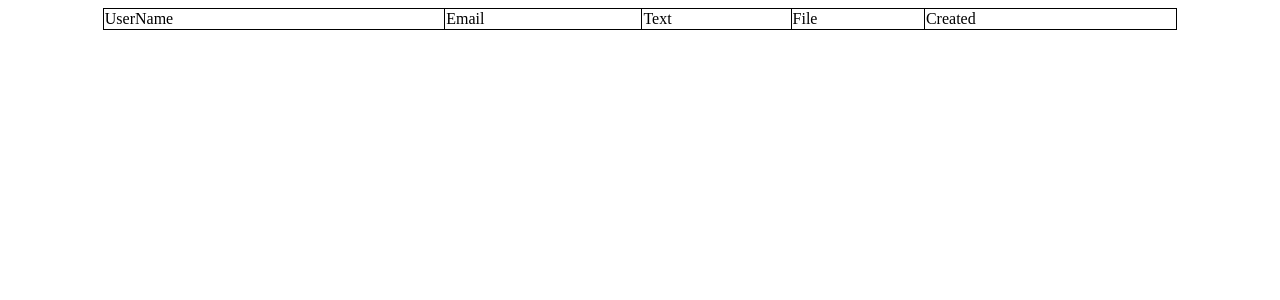
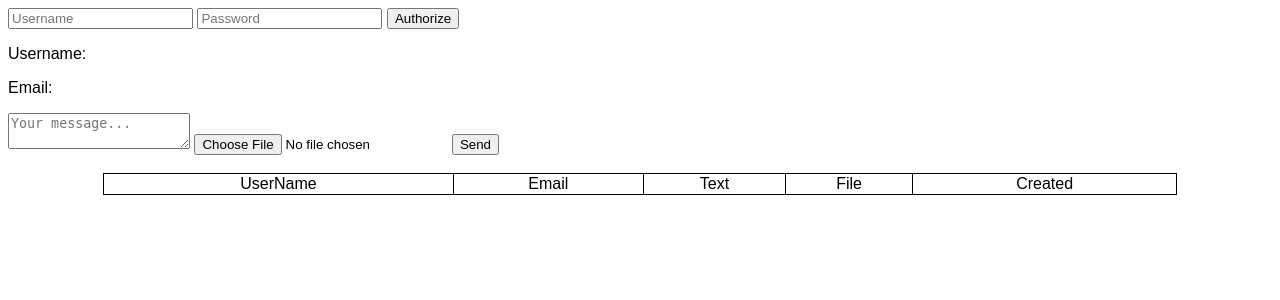
Before and after one commit to FlyFu-0/FlyFu-0.github.io, a PHP site: page / in a window 1280 px wide. Shown: the top 300 px of the page. Run offline with PHP 8.4, Linux system fonts and the light colour scheme; data that the repository does not hold is empty.

Commit message:
add message form, account info, auth form

```diff
--- a/header.php
+++ b/header.php
@@ -10,4 +10,4 @@
     <link rel="stylesheet" href="style.css">
     <title>Chat PHP Application</title>
 </head>
-<body>
+<body style="font-family: 'Montserrat', sans-serif;">
--- a/index.php
+++ b/index.php
@@ -1,4 +1,5 @@
 <?php
+
     require_once __DIR__ . '/header.php';
 
     $db = db();
@@ -10,8 +11,28 @@
 
     $result = mysqli_query($db, "SELECT username, email, text, m.create_date AS 'created' FROM messages m JOIN user u ON m.user_id = u.id ORDER BY 4 DESC;");
 ?>
+<form action="" method="post">
+    <input type="text" placeholder="Username"/>
+    <input type="password" placeholder="Password"/>
+    <input type="submit" value="Authorize">
+</form>
+
+<div>
+    <p>Username: </p>
+    <p>Email: </p>
+</div>
+
+
+<form action="" method="post">
+    <textarea name="message" placeholder="Your message..." id=""></textarea>
+    <input type="file">
+    <input type="submit" value="Send">
+</form>
+
+<br/>
+
 <table>
-    <thead>
+    <thead style="text-align: center;">
         <tr>
             <td>UserName</td>
             <td>Email</td>
```
